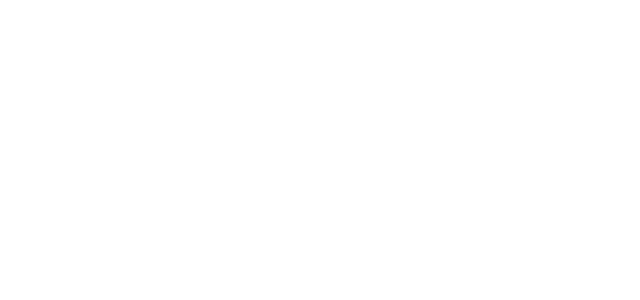
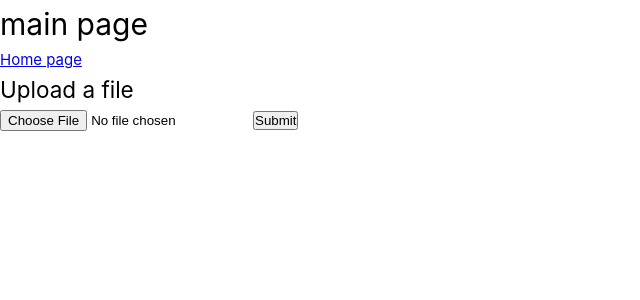
Before and after one commit to s-en-o/vue-web-api, a Vue app: page /file-upload in a window 1280 px wide. Before the commit this address had no page. Shown: the top 300 px of the page, without its empty margins (0-640 px from the left). Built offline with nearby package versions, Linux system fonts and the light colour scheme.

Commit message:
feat (app): file upload

```diff
--- a/src/App.vue
+++ b/src/App.vue
@@ -1,9 +1,15 @@
 <script setup lang="ts">
-import { RouterView } from 'vue-router'
+import { RouterView, RouterLink } from 'vue-router'
 </script>
 
 <template>
-    <RouterView />
+    <main>
+        <h1>main page</h1>
+        <ul>
+            <li><RouterLink to="/">Home page</RouterLink></li>
+        </ul>
+        <RouterView />
+    </main>
 </template>
 
 <style scoped></style>
--- a/src/router/index.ts
+++ b/src/router/index.ts
@@ -8,6 +8,11 @@
             name: 'home',
             component: () => import('../views/HomeView.vue'),
         },
+        {
+            path: '/file-upload',
+            name: 'fileUpload',
+            component: () => import('../views/FileUpload.vue'),
+        },
     ],
 })
 
--- /dev/null
+++ b/src/views/FileUpload.vue
@@ -0,0 +1,49 @@
+<template>
+    <section>
+        <h2>Upload a file</h2>
+        <form action="/upload-url" @submit.prevent="handleSubmit" ref="formEL">
+            <input type="file" id="file" ref="inputEL" @change="handleChange" />
+
+            <button type="submit">Submit</button>
+        </form>
+    </section>
+</template>
+
+<script setup lang="ts">
+import { ref } from 'vue'
+
+const fileList = ref<FileList>()
+const formEL = ref<HTMLFormElement>()
+
+const handleChange = (event: Event) => {
+    const el = event.target as HTMLInputElement
+    const files = el.files
+
+    // No file validation
+    if (!files?.length) return
+
+    fileList.value = files
+    console.log(fileList.value[0])
+}
+
+const handleSubmit = () => {
+    // No file validation
+    if (!fileList.value?.length) {
+        alert('No file selected.')
+
+        return
+    }
+
+    const fileData = new FormData()
+    fileData.append('file', fileList.value[0])
+
+    const action = formEL.value?.action
+
+    fetch(`${action}`, {
+        method: 'POST',
+        body: fileData,
+    })
+
+    console.log('Submitted!')
+}
+</script>
--- a/src/views/HomeView.vue
+++ b/src/views/HomeView.vue
@@ -1,7 +1,11 @@
-<script setup lang="ts"></script>
+<script setup lang="ts">
+import { RouterLink } from 'vue-router'
+</script>
 
 <template>
-    <main>
-        <h1>main page</h1>
-    </main>
+    <ul>
+        <li>
+            <RouterLink to="/file-upload"> File Upload </RouterLink>
+        </li>
+    </ul>
 </template>
```
